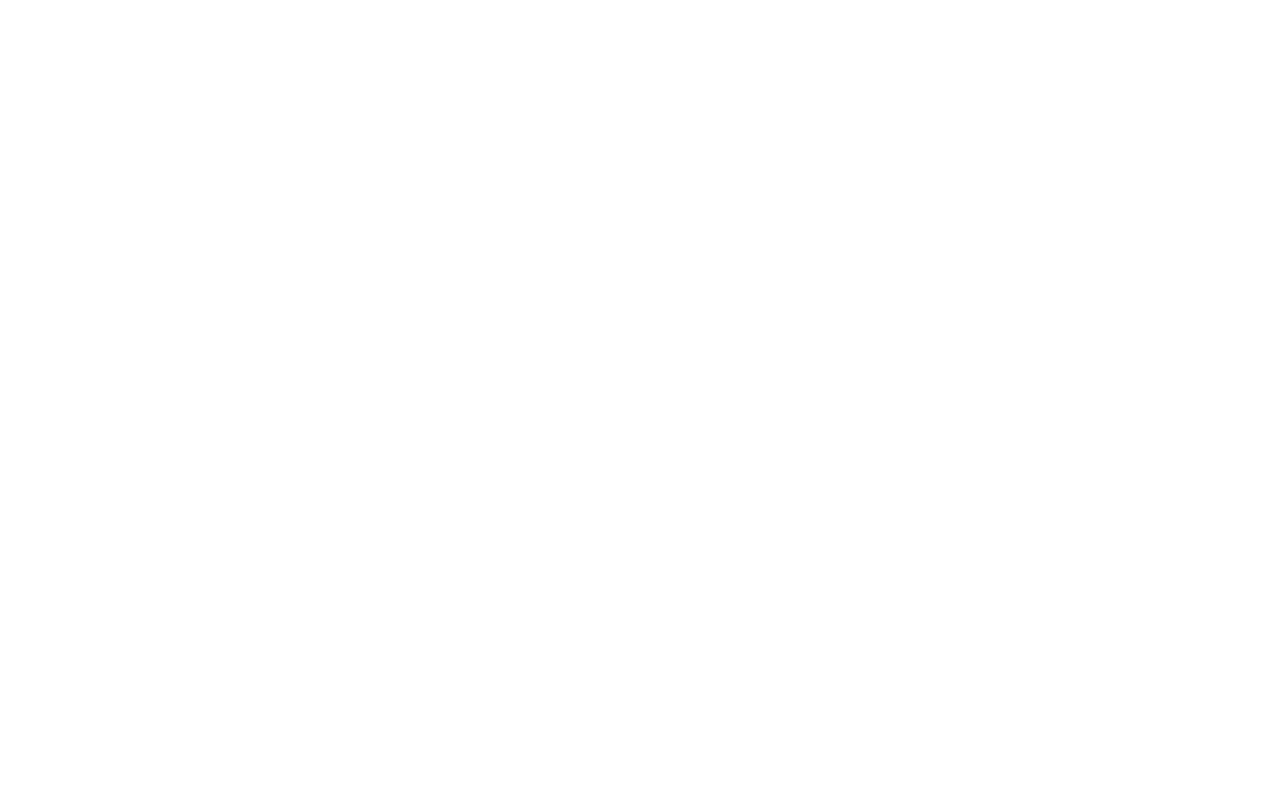
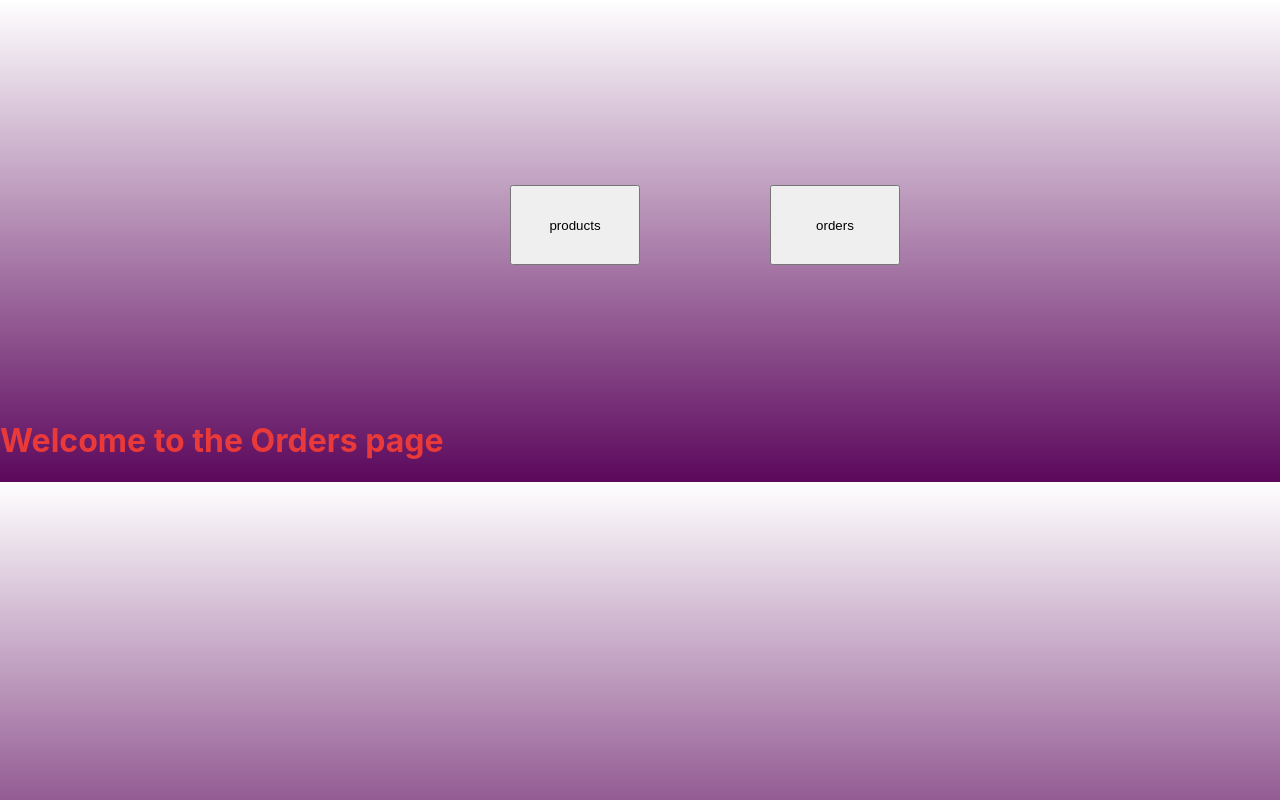
Before and after one commit to Hendre1995/OV_React_Graphl_assement, a React (Create React App) app in the folder hendre-assesment/: page /orders in a window 1280 px wide. Before the commit this address had no page. Built offline with nearby package versions, Linux system fonts and the light colour scheme; what graphql-hooks would draw is missing.

Commit message:
Order page Created

```diff
--- a/hendre-assesment/src/App.css
+++ b/hendre-assesment/src/App.css
@@ -63,6 +63,10 @@
   background-color:rgb(77, 149, 231);
   margin-right:120px ;
   margin-top:200px ;
+ }
 
-
-}
+ .stickyButtons{
+   top:0;
+   position:sticky;
+   z-index: 1;
+ }
--- a/hendre-assesment/src/App.js
+++ b/hendre-assesment/src/App.js
@@ -5,6 +5,7 @@
 import { Route, Routes } from 'react-router-dom';
 import AdminPage from './AdminPage';
 import ProductPage from './pages/ProductPage/ProductPage';
+import OrdersPage from './pages/OrdersPage/OrdersPage';
 
 
 const client = new GraphQLClient({
@@ -15,7 +16,7 @@
   return (
     <ClientContext.Provider value={client}>
       <Routes>
-       <Route path='oder' element={<ProductPage />} />
+       <Route path='orders' element={<OrdersPage />} />
         <Route path='product' element={<ProductPage />} />
         <Route path='login' element={<Login />} />
         <Route path='admin' element={<AdminPage />} />
--- a/hendre-assesment/src/components/NavButtons/NavButtons.js
+++ b/hendre-assesment/src/components/NavButtons/NavButtons.js
@@ -6,9 +6,12 @@
   const navProduct = () => {
     navigate('/product')
   }
-  return (<div className="container1">
+  const navOrders = () => {
+    navigate('/orders')
+  }
+  return (<div className="container1 stickyButtons">
     <button onClick={navProduct}>products</button>
-    <button>orders</button>
+    <button onClick={navOrders}> orders</button>
   </div>)
 }
 
--- /dev/null
+++ b/hendre-assesment/src/pages/OrdersPage/OrdersPage.js
@@ -0,0 +1,11 @@
+import React from "react";
+import NavButtons from "../../components/NavButtons/NavButtons";
+
+const OrdersPage = () => {
+  return (<div>
+    <NavButtons />
+    <h1> Welcome to the Orders page </h1>
+  </div>)
+}
+
+export default OrdersPage;
```
